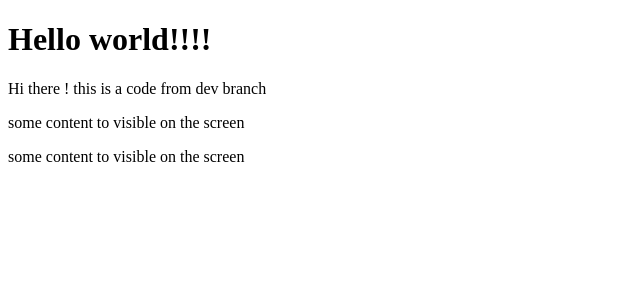
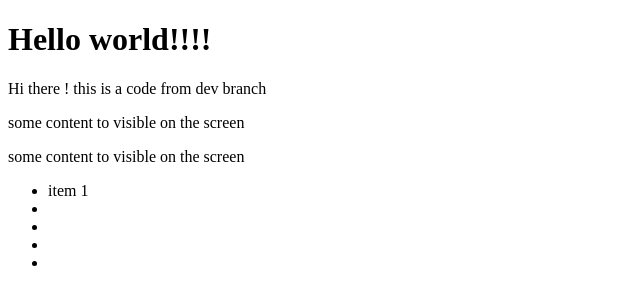
Before and after one commit to veerendra-thinkbridge/test-commitlint, an Angular app: page / in a window 1280 px wide. Shown: the top 304 px of the page, without its empty margins (0-640 px from the left). Built offline with nearby package versions, Linux system fonts and the light colour scheme.

Commit message:
fix: added list item in prod

```diff
--- a/src/app/app.component.html
+++ b/src/app/app.component.html
@@ -1,4 +1,11 @@
 <h1>Hello world!!!! </h1>
 <p>Hi there ! this is a code from dev branch</p>
 <p>some content to visible on the screen</p>
-<p>some content to visible on the screen</p>
+<p>some content to visible on the screen </p>
+<ul>
+    <li>item 1</li>
+    <li></li>
+    <li></li>
+    <li></li>
+    <li></li>
+</ul>
```
